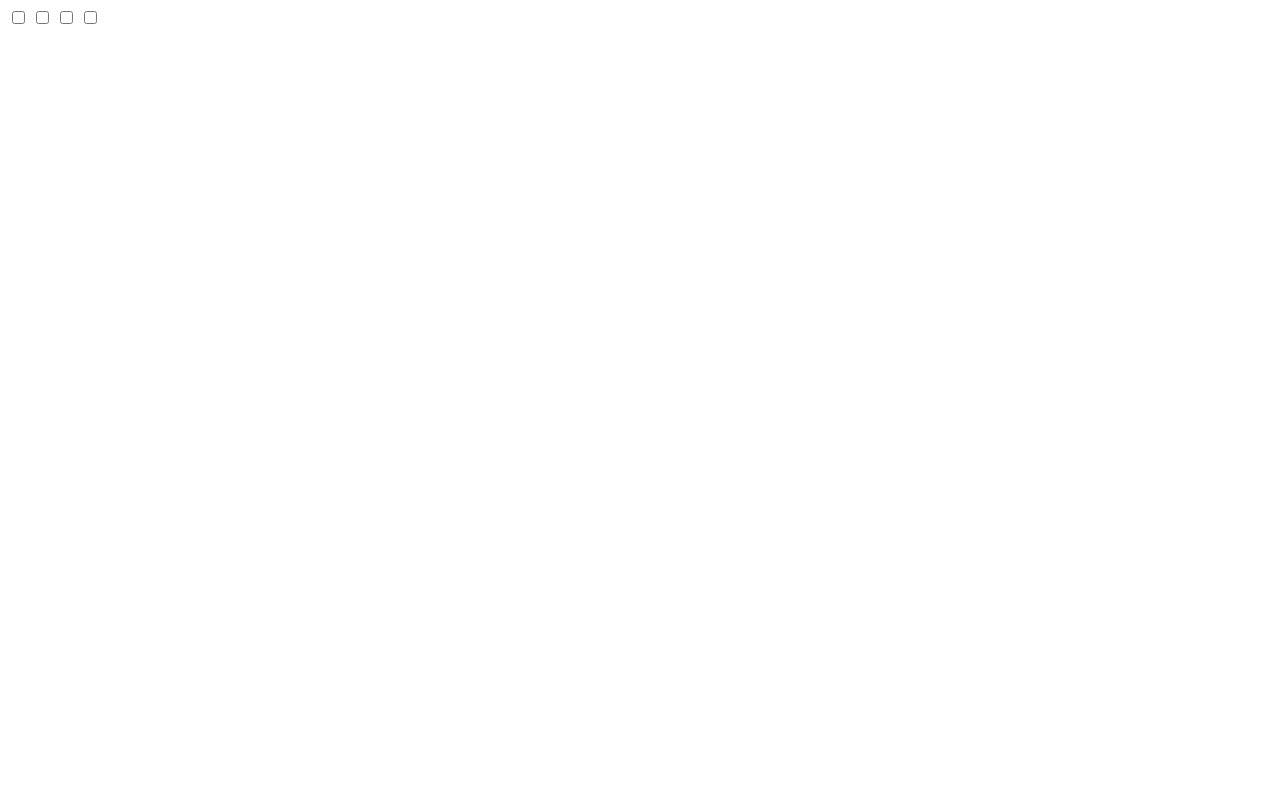
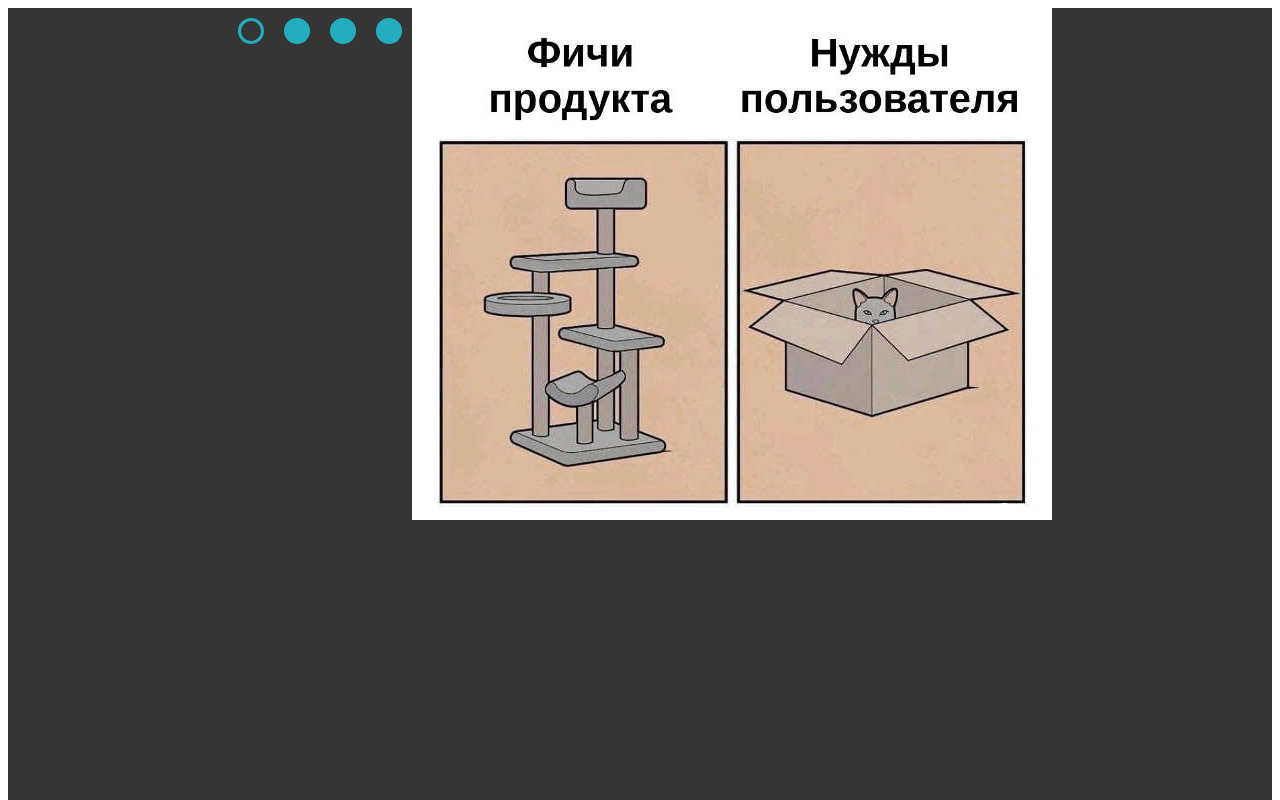
Before and after one commit to terra456/cssMemSlider, a plain HTML site: page cssMemSlider/index.html in a window 1280 px wide. Shown: the top 800 px of the page. Drawn offline with Linux system fonts and the light colour scheme.

Commit message:
feat: add css for changing images and pagination (Вс май 15 00:00:24 +05 2022)

```diff
--- a/cssMemSlider/index.html
+++ b/cssMemSlider/index.html
@@ -5,25 +5,34 @@
     <meta http-equiv="X-UA-Compatible" content="IE=edge">
     <meta name="viewport" content="width=device-width, initial-scale=1.0">
     <title>Css Mem Slider</title>
+    <link rel="stylesheet" href="./style.css">
 </head>
 <body>
     <section class="slider">
         <div class="slider__wrapper">
             <div class="slider__pagination">
-                <label for="slide1" class="slider__label"></label>
-                <input id="slide1" class="slider__check" type="checkbox">
-                <label for="slide2" class="slider__label"></label>
-                <input id="slide2" class="slider__check" type="checkbox">
-                <label for="slide3" class="slider__label"></label>
-                <input id="slide3" class="slider__check" type="checkbox">
-                <label for="slide4" class="slider__label"></label>
-                <input id="slide4" class="slider__check" type="checkbox">
+                <input id="slide1" class="slider__check" type="radio" name="slide" checked>
+                <label for="slide1" class="slider__label">
+                    <span class="slider__dot"></span>
+                </label>
+                <input id="slide2" class="slider__check" type="radio" name="slide">
+                <label for="slide2" class="slider__label">
+                    <span class="slider__dot"></span>
+                </label>
+                <input id="slide3" class="slider__check" type="radio" name="slide">
+                <label for="slide3" class="slider__label">
+                    <span class="slider__dot"></span>
+                </label>
+                <input id="slide4" class="slider__check" type="radio" name="slide">
+                <label for="slide4" class="slider__label">
+                    <span class="slider__dot"></span>
+                </label>
+                <img class="slider__img slide1" src="./assets/images/01.jpg">
+                <img class="slider__img slide2" src="./assets/images/02.jpg">
+                <img class="slider__img slide3" src="./assets/images/03.jpg">
+                <img class="slider__img slide4" src="./assets/images/04.jpg">
             </div>
             <div class="slider__images">
-                <img class="slider__img slide1">
-                <img class="slider__img slide2">
-                <img class="slider__img slide3">
-                <img class="slider__img slide4">
             </div>
             <div class="slider__decription">
                 <p class="slider__desc slide1__desc"></p>
--- /dev/null
+++ b/cssMemSlider/style.css
@@ -0,0 +1,113 @@
+.slider {
+    background-color: rgb(53, 53, 53);
+}
+
+.slider__wrapper {
+    display: flex;
+    flex-direction: column;
+}
+
+.slider__pagination {
+    display: flex;
+    flex-direction: row;
+    justify-content: center;
+}
+
+.slider__check {
+    display: none;
+}
+
+.slider__label {
+    padding: 10px;
+}
+
+.slider__label:hover {
+    cursor: pointer;
+}
+
+.slider__dot {
+    display: block;
+    width: 20px;
+    height: 20px;
+    background-color: rgb(35, 174, 192);
+    border: 3px solid rgb(35, 174, 192);
+    border-radius: 50%;
+}
+
+.slider__label:hover .slider__dot {
+    background-color: rgb(255, 255, 255);
+    border: 3px solid rgb(255, 255, 255);
+}
+
+.slider__label:active .slider__dot {
+    opacity: 0.5;
+}
+
+.slider__check:checked + .slider__label .slider__dot {
+    background-color: transparent;
+    border: 3px solid rgb(35, 174, 192);
+}
+
+.slider__check:checked + .slider__label:hover .slider__dot {
+    background-color: transparent;
+    border: 3px solid rgb(255, 255, 255);
+}
+
+.slider__images {
+    margin: 30px auto;
+    width: 640px;
+    height: 512px;
+    overflow: hidden;
+    display: flex;
+    flex-direction: row;
+    flex-wrap: nowrap;
+}
+
+/* .slider__img {
+    position: relative;
+} */
+
+#slide1:checked ~ img:not(:nth-of-type(1)) {
+    display: none;
+}
+
+#slide1:checked ~ img:nth-of-type(1) {
+    animation: slider-right 1s;
+}
+
+#slide2:checked ~ img:not(:nth-of-type(2)) {
+    display: none;
+}
+
+#slide2:checked ~ img:nth-of-type(1) {
+    animation: slider-right 1s;
+}
+
+#slide2:checked ~ img:nth-of-type(2) {
+    animation: slider-right 1s;
+}
+
+#slide3:checked ~ img:not(:nth-of-type(3)) {
+    display: none;
+}
+
+#slide3:checked ~ img:nth-of-type(3) {
+    animation: slider-right 1s;
+}
+
+#slide4:checked ~ img:not(:nth-of-type(4)) {
+    display: none;
+}
+
+#slide4:checked ~ img:nth-of-type(4) {
+    animation: slider-right 1s;
+}
+
+@keyframes slider-right {
+    from {
+        transform: translateX(100%);
+    }
+    to {
+        transform: translateX(0%);
+    }
+}
```
Also changed, not shown: cssMemSlider/assets/images/01.jpg (added), cssMemSlider/assets/images/02.jpg (added), cssMemSlider/assets/images/03.jpg (added), cssMemSlider/assets/images/04.jpg (added), cssMemSlider/assets/images/drink_and_root.jpg (added).
